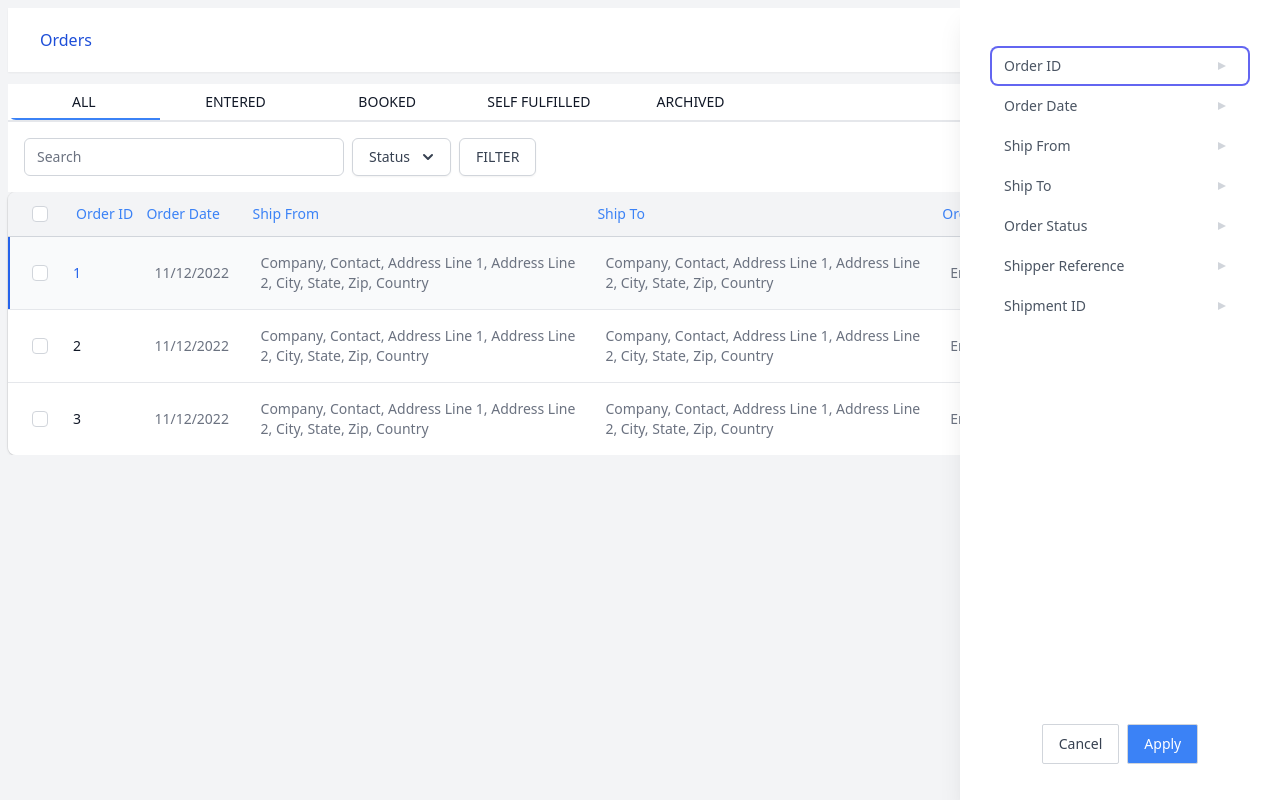
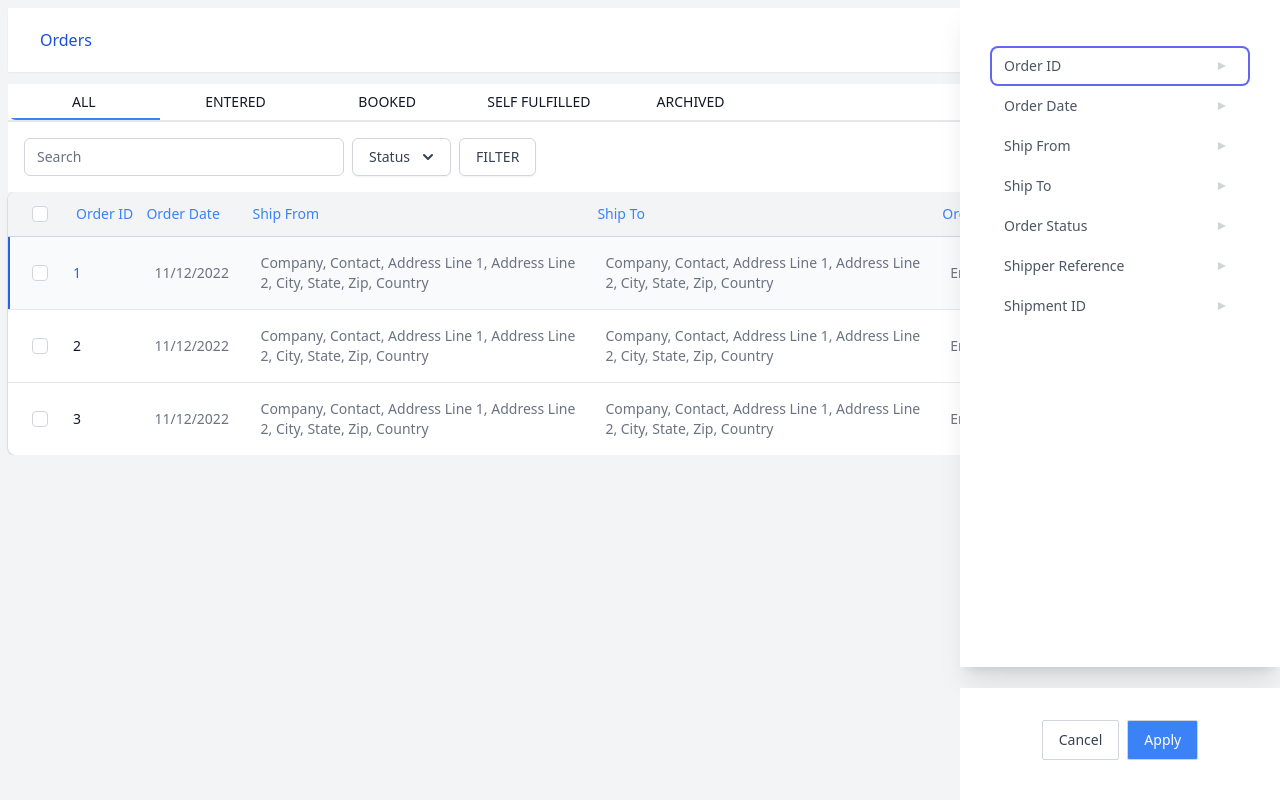
Before and after one commit to SeifMohy/Shipping-Dashboard, a React (Create React App) app: page / in a window 1280 px wide. Both pictures are taken after a click on the button "FILTER". Shown: the top 800 px of the page. Built offline with nearby package versions, Linux system fonts and the light colour scheme.

Commit message:
side over buttons amend

```diff
--- a/src/Components/sideOver.tsx
+++ b/src/Components/sideOver.tsx
@@ -26,14 +26,14 @@ const sideOver = ({ setOpenSideOver, openSideOver }: Props) => {
                 leaveTo="translate-x-full"
               >
                 <Dialog.Panel className="pointer-events-auto w-screen max-w-xs">
-                  <div className="flex h-full flex-col overflow-y-scroll bg-white py-6 shadow-xl">
+                  <div className="flex h-5/6 flex-col overflow-y-scroll bg-white py-6 shadow-xl">
                     <div className="px-4 sm:px-6"></div>
                     <div className="relative mt-6 flex-1 px-4 sm:px-6">
                       <div className="absolute inset-0 px-4 sm:px-6">
                         <SideOverFilters />
                       </div>
                     </div>
-                    <div className="z-50 w-full fixed flex justify-center bg-white h-20 bottom-0">
+                    <div className="z-50 w-full fixed flex justify-center py-7 bg-white h-28 bottom-0">
                       <button
                         type="button"
                         onClick={() => setOpenSideOver(false)}
```
